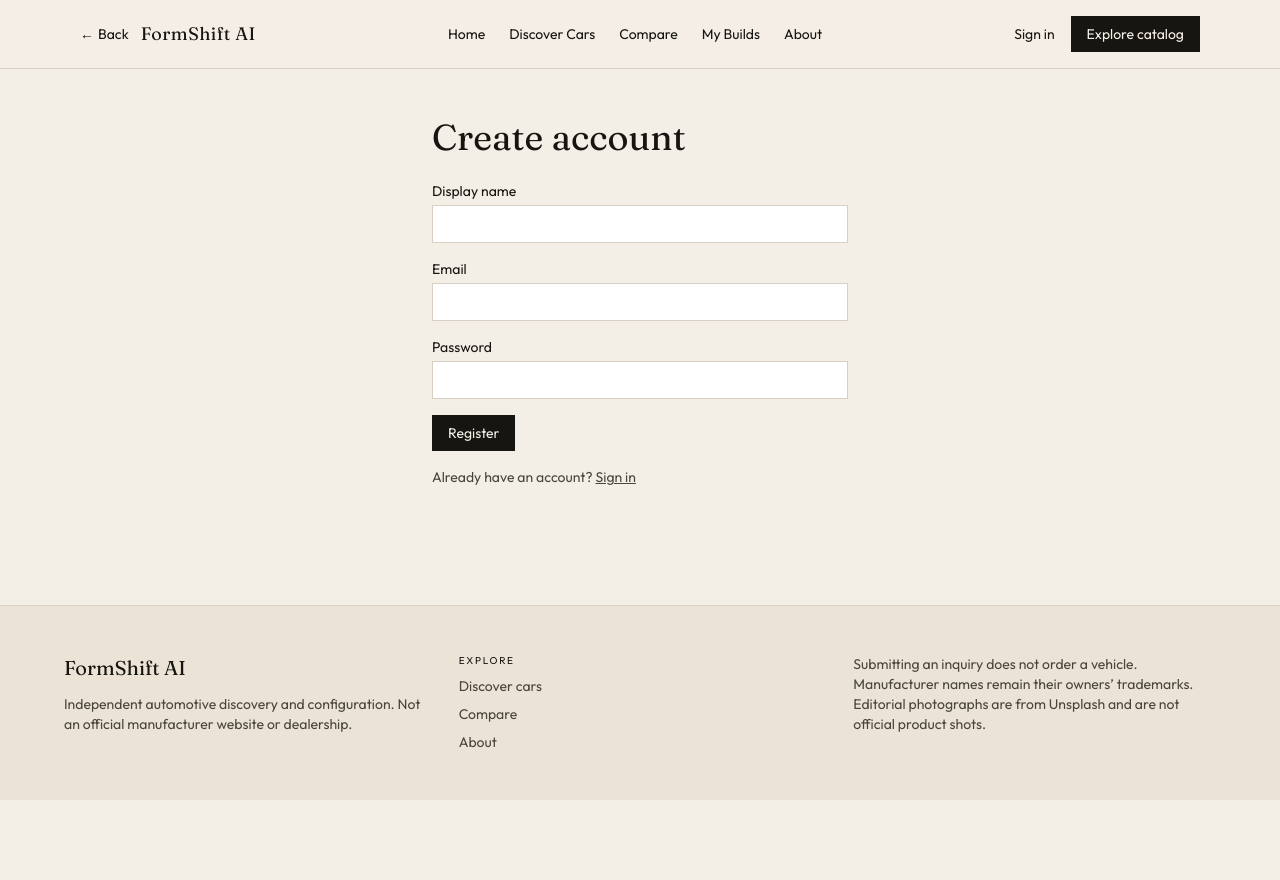
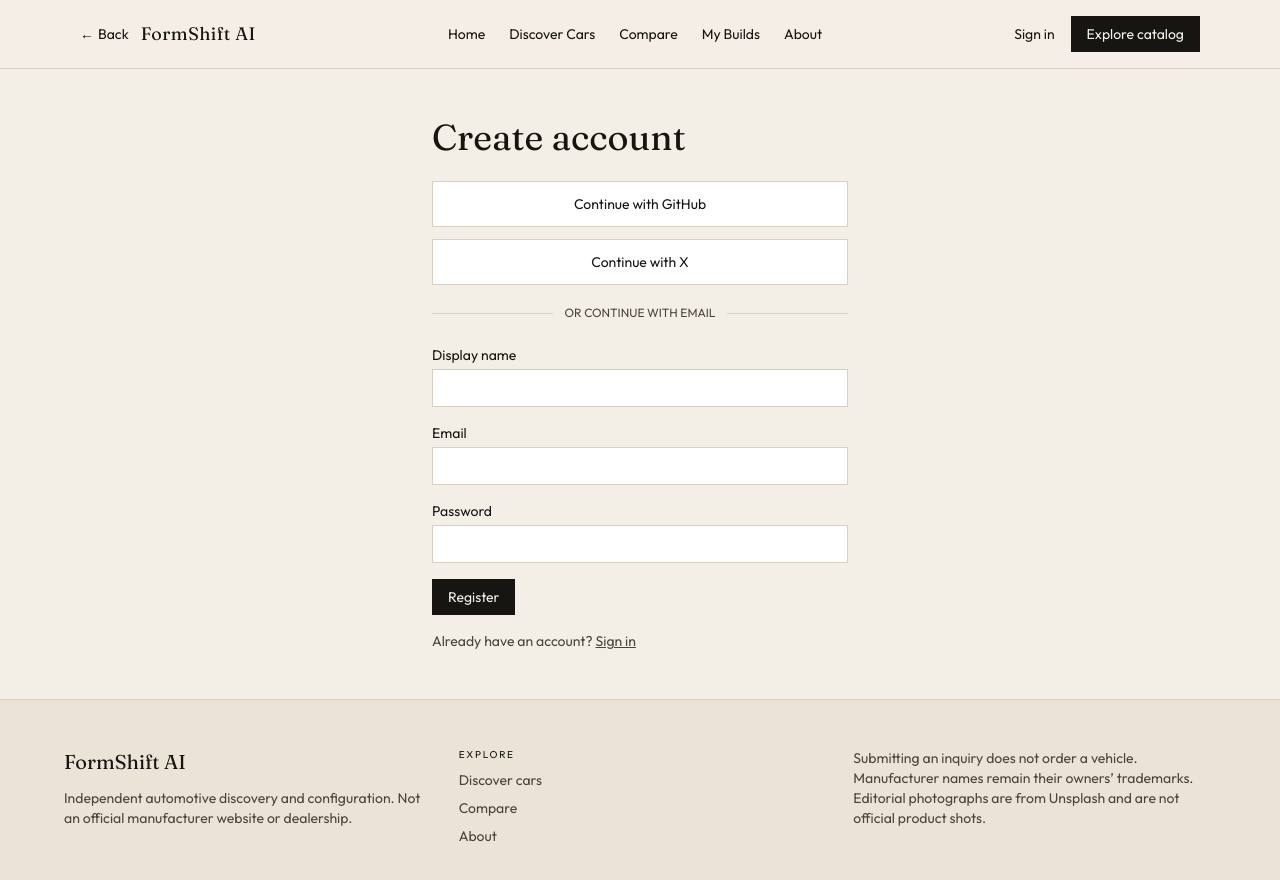
Before and after one commit to daniellinus163-blip/practical-ai-coding, a Next.js app: page /register in a window 1280 px wide. Shown: the top 880 px of the page. Before the commit the page ends 800 px from the top, so only its background shows below. Built offline with nearby package versions, Linux system fonts and the light colour scheme; no server answers.

Commit message:
Add GitHub and X OAuth authentication

```diff
--- a/src/components/auth/credentials-form.tsx
+++ b/src/components/auth/credentials-form.tsx
@@ -1,7 +1,9 @@
+
 "use client";
 
 import Link from "next/link";
-import { useActionState } from "react";
+import { useActionState, useState } from "react";
+import { createBrowserSupabaseClient } from "@/lib/supabase/client";
 
 type State = { error: string | null; success: string | null };
 
@@ -16,11 +18,96 @@ export function CredentialsForm({
   mode: "signin" | "signup" | "reset" | "password";
   nextPath?: string;
 }) {
-  const [state, formAction, pending] = useActionState(action, { error: null, success: null });
+  const [state, formAction, pending] = useActionState(action, {
+    error: null,
+    success: null,
+  });
+
+  const [oauthPending, setOauthPending] = useState<
+    "github" | "twitter" | null
+  >(null);
+  const [oauthError, setOauthError] = useState<string | null>(null);
+
+  async function signInWithProvider(provider: "github" | "twitter") {
+    setOauthPending(provider);
+    setOauthError(null);
+
+    const supabase = createBrowserSupabaseClient();
+
+    if (!supabase) {
+      setOauthError("Supabase is not configured.");
+      setOauthPending(null);
+      return;
+    }
+
+    const callbackUrl = new URL(
+      "/auth/callback",
+      window.location.origin
+    );
+
+    if (nextPath) {
+      callbackUrl.searchParams.set("next", nextPath);
+    }
+
+    const { error } = await supabase.auth.signInWithOAuth({
+      provider,
+      options: {
+        redirectTo: callbackUrl.toString(),
+      },
+    });
+
+    if (error) {
+      setOauthError(error.message);
+      setOauthPending(null);
+    }
+  }
+
+  const showSocialButtons = mode === "signin" || mode === "signup";
 
   return (
     <form action={formAction} className="space-y-4">
-      {nextPath ? <input type="hidden" name="next" value={nextPath} /> : null}
+      {nextPath ? (
+        <input type="hidden" name="next" value={nextPath} />
+      ) : null}
+
+      {showSocialButtons ? (
+        <div className="space-y-3">
+          <button
+            type="button"
+            onClick={() => signInWithProvider("github")}
+            disabled={oauthPending !== null}
+            className="w-full border border-[var(--line)] bg-white px-4 py-3 text-sm text-[var(--ink)] disabled:opacity-60"
+          >
+            {oauthPending === "github"
+              ? "Connecting to GitHub..."
+              : "Continue with GitHub"}
+          </button>
+
+          <button
+            type="button"
+            onClick={() => signInWithProvider("twitter")}
+            disabled={oauthPending !== null}
+            className="w-full border border-[var(--line)] bg-white px-4 py-3 text-sm text-[var(--ink)] disabled:opacity-60"
+          >
+            {oauthPending === "twitter"
+              ? "Connecting to X..."
+              : "Continue with X"}
+          </button>
+
+          {oauthError ? (
+            <p className="text-sm text-[var(--danger)]">{oauthError}</p>
+          ) : null}
+
+          <div className="flex items-center gap-3 py-2">
+            <div className="h-px flex-1 bg-[var(--line)]" />
+            <span className="text-xs text-[var(--muted)]">
+              OR CONTINUE WITH EMAIL
+            </span>
+            <div className="h-px flex-1 bg-[var(--line)]" />
+          </div>
+        </div>
+      ) : null}
+
       {mode === "signup" ? (
         <label className="block text-sm">
           Display name
@@ -33,6 +120,7 @@ export function CredentialsForm({
           />
         </label>
       ) : null}
+
       {mode !== "password" ? (
         <label className="block text-sm">
           Email
@@ -45,6 +133,7 @@ export function CredentialsForm({
           />
         </label>
       ) : null}
+
       {mode !== "reset" ? (
         <label className="block text-sm">
           Password
@@ -53,20 +142,30 @@ export function CredentialsForm({
             type="password"
             required
             minLength={8}
-            autoComplete={mode === "signin" ? "current-password" : "new-password"}
+            autoComplete={
+              mode === "signin" ? "current-password" : "new-password"
+            }
             className="mt-1 w-full border border-[var(--line)] bg-white px-3 py-2 text-[var(--ink)]"
           />
         </label>
       ) : null}
-      {state.error ? <p className="text-sm text-[var(--danger)]">{state.error}</p> : null}
-      {state.success ? <p className="text-sm text-[var(--ink)]">{state.success}</p> : null}
+
+      {state.error ? (
+        <p className="text-sm text-[var(--danger)]">{state.error}</p>
+      ) : null}
+
+      {state.success ? (
+        <p className="text-sm text-[var(--ink)]">{state.success}</p>
+      ) : null}
+
       <button
         type="submit"
-        disabled={pending}
+        disabled={pending || oauthPending !== null}
         className="on-dark bg-[var(--ink)] px-4 py-2 text-sm disabled:opacity-60"
       >
         {pending ? "Please wait…" : submitLabel}
       </button>
+
       {mode === "signin" ? (
         <p className="text-sm text-[var(--muted)]">
           <Link href="/register" className="underline">
@@ -78,6 +177,7 @@ export function CredentialsForm({
           </Link>
         </p>
       ) : null}
+
       {mode === "signup" ? (
         <p className="text-sm text-[var(--muted)]">
           Already have an account?{" "}
--- /dev/null
+++ b/src/lib/supabase/client.ts
@@ -0,0 +1,16 @@
+
+import { createBrowserClient } from "@supabase/ssr";
+import {
+  getSupabaseAnonKey,
+  getSupabaseUrl,
+  isSupabaseConfigured,
+} from "@/lib/supabase/env";
+
+export function createBrowserSupabaseClient() {
+  if (!isSupabaseConfigured()) return null;
+
+  return createBrowserClient(
+    getSupabaseUrl(),
+    getSupabaseAnonKey()
+  );
+}
```
